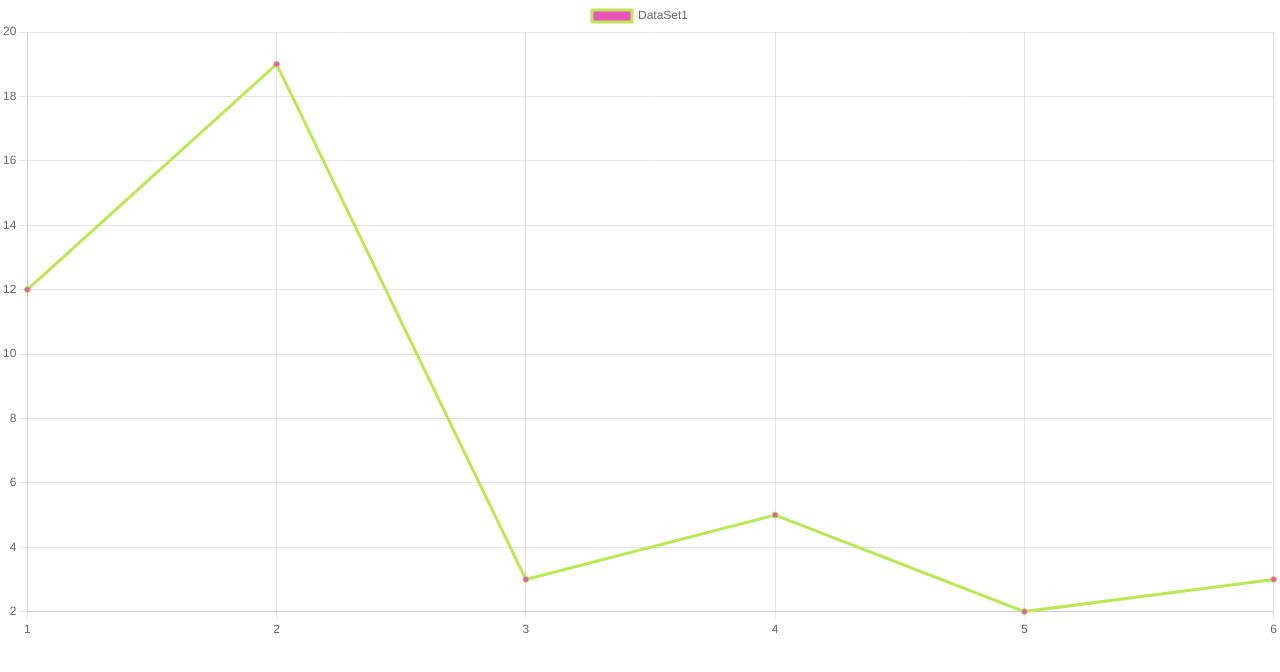
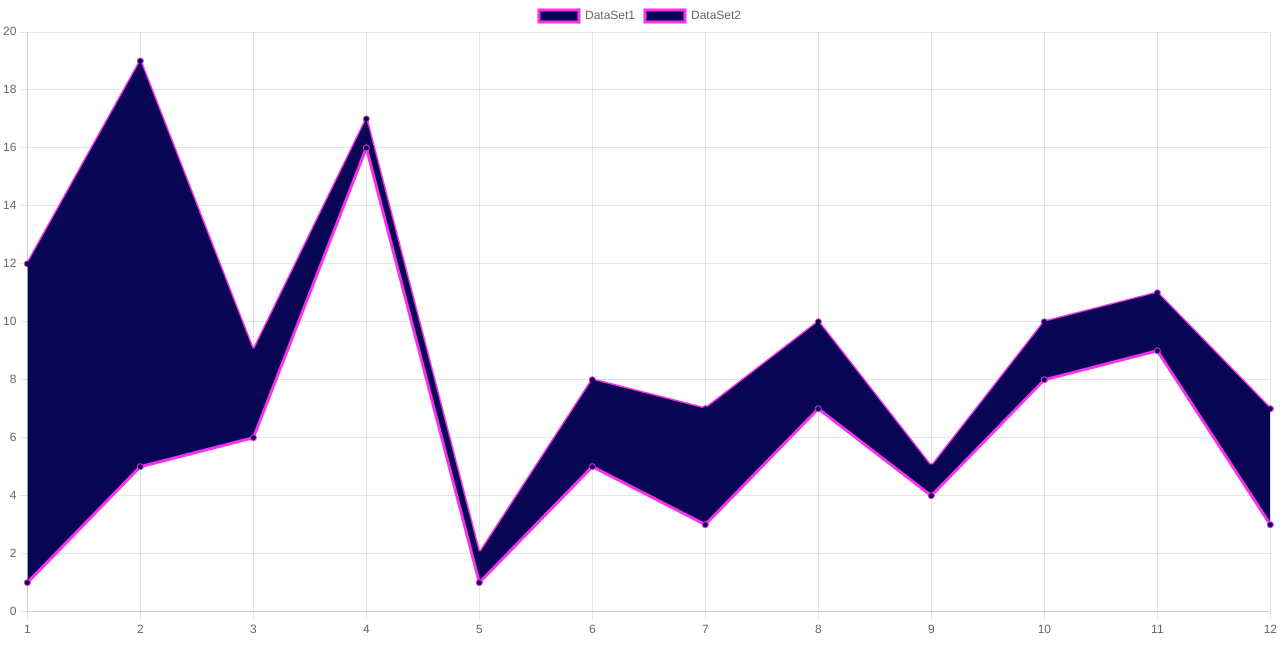
Before and after one commit to everbolt/calhacks-uniswap, a React (Create React App) app in the folder uni-app/: page / in a window 1280 px wide. Shown: the top 672 px of the page. Built offline with nearby package versions, Linux system fonts and the light colour scheme.

Commit message:
Filled in between 2 lines

```diff
--- a/uni-app/src/Components/LineChart.js
+++ b/uni-app/src/Components/LineChart.js
@@ -6,14 +6,21 @@ const LineChart = () => {
     <div>
       <Line
         data = {{
-          labels: ['1','2', '3', '4', '5', '6'],
+          labels: ['1','2', '3', '4', '5', '6', '7', '8', '9', '10', '11', '12'],
           datasets: [
             {
               label: 'DataSet1',
-              data: [12, 19, 3, 5, 2, 3],
-              borderColor: "#bae755",
-              backgroundColor: "#e755ba",
-            }
+              data: [1, 5, 6, 16, 1, 5, 3, 7, 4, 8, 9, 3],
+              borderColor: "#f731ed",
+              backgroundColor: "#080554",
+              fill: +1,
+            },
+            {
+              label: 'DataSet2',
+              data: [12, 19, 9, 17, 2, 8, 7, 10, 5, 10, 11, 7],
+              borderColor: "#f731ed",
+              backgroundColor: "#080554",
+            },
           ]
         }}
 
@@ -22,7 +29,7 @@ const LineChart = () => {
             mode: 'index',
             axis: 'x',
             intersect: false
-          }
+          },
         }}
       />
     </div>
```
